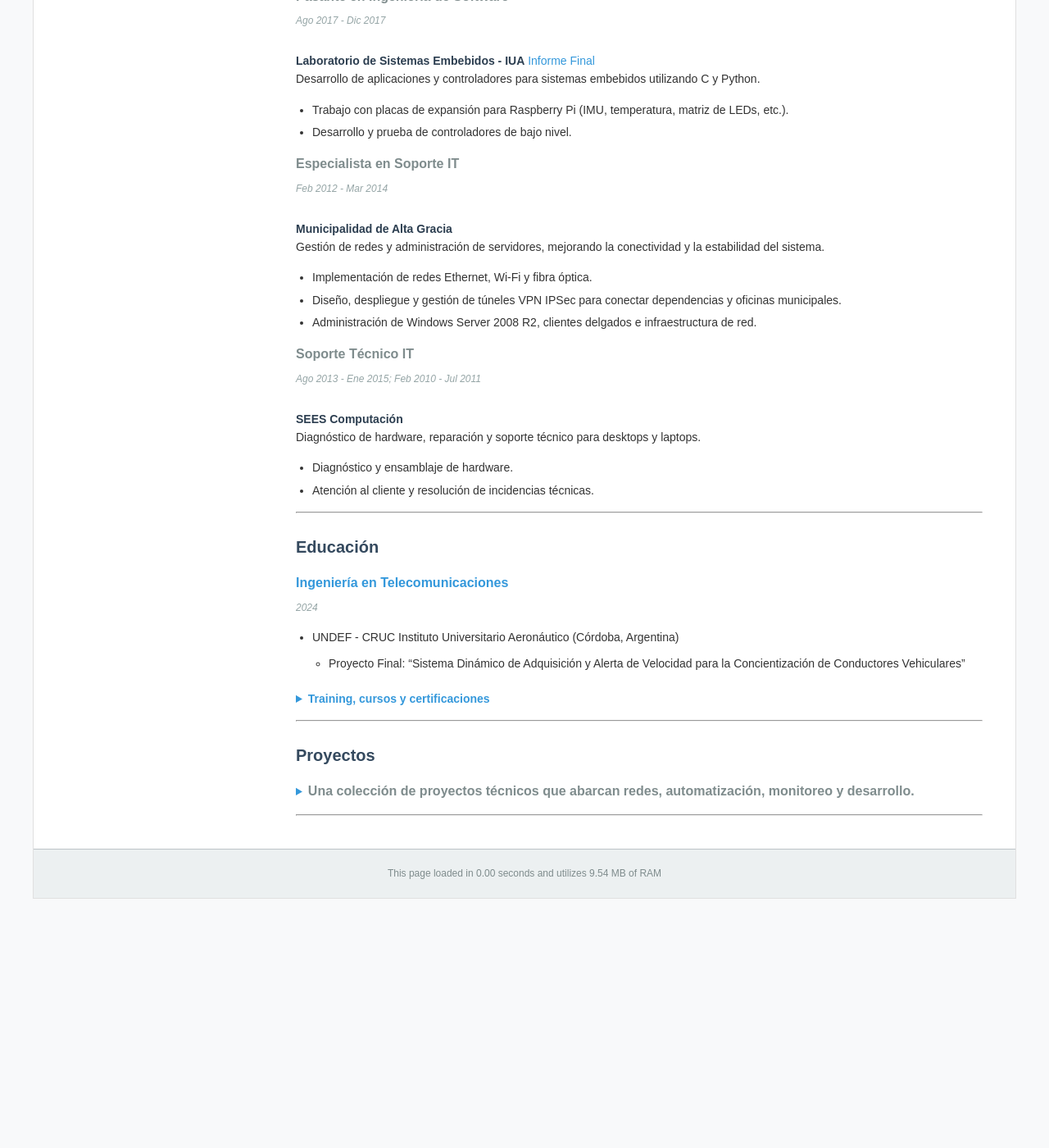
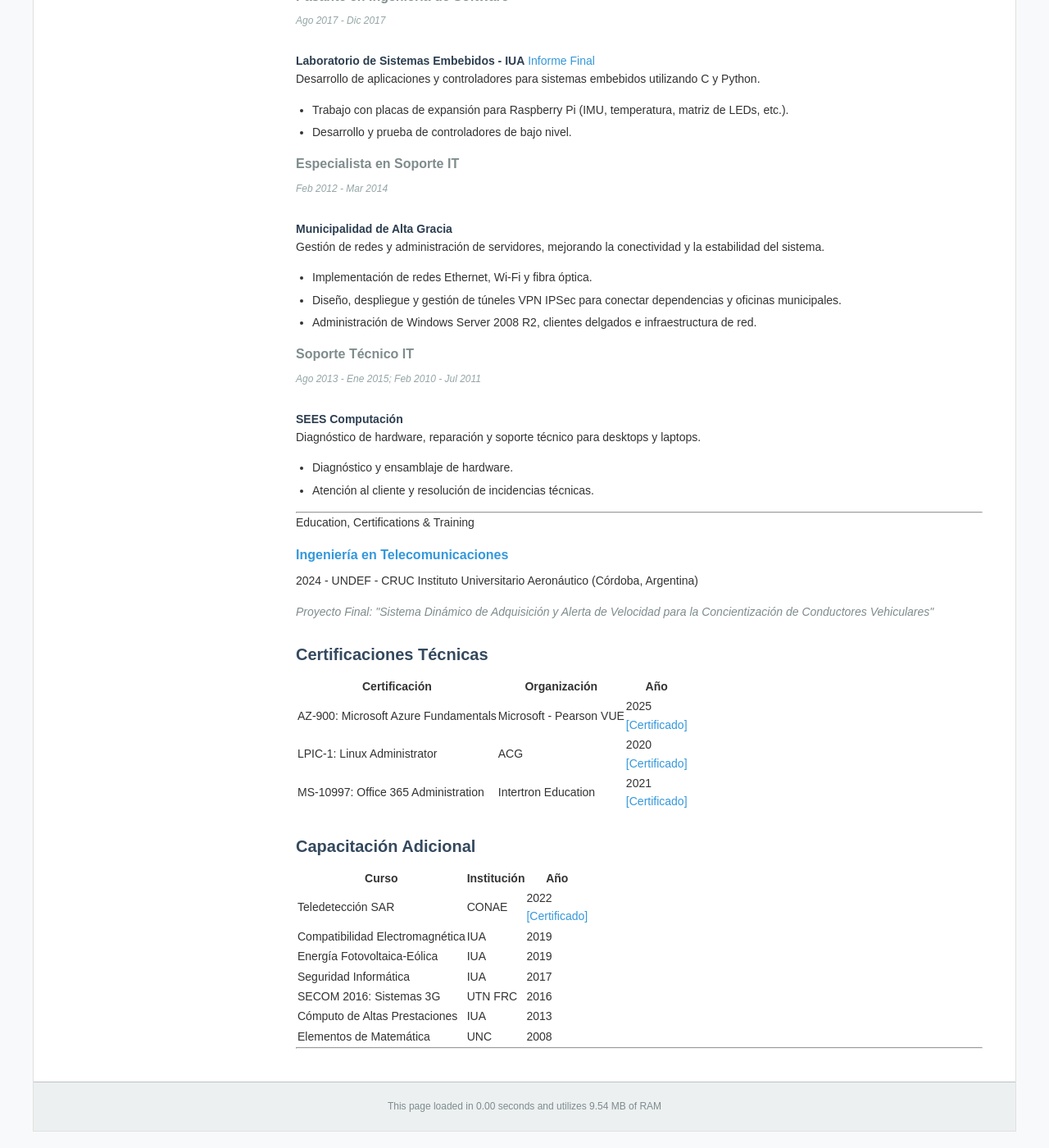
Before and after one commit to fipharraguerre/cv-homepage, a Jekyll site: the page built from index_es.md, in a window 1280 px wide and 1400 px high, scrolled down 1001 px. Shown: the whole window at 82% size. Built offline with Jekyll 4.4.1, drawn with Linux system fonts in a browser that asks for light colours; before the commit the page ends 2117 px from its top, so only the background shows below that.

Commit message:
education parser

```diff
--- a/_includes/education_es.md
+++ /dev/null
@@ -1,21 +0,0 @@
-<details>
-<summary><h4 style="display: inline;">Cursos y Certificaciones</h4></summary>
-	<ul>
-		<li><strong>AZ-900:</strong> Microsoft Azure Fundamentals - <em>Microsoft - Pearson VUE 2025 </em><a href="../assets/certs/az900_cert.pdf" target="_blank">[Certificado]</a></li>
-		<li><strong>LPIC-1:</strong> Linux Administrator - <em>ACG 2020 </em><a href="../assets/certs/LPIC-1_F2FE9BC58833.pdf" target="_blank">[Certificado]</a></li>
-		<li><strong>MS-10997:</strong> Office 365 Administration and Troubleshooting - <em>Intertron Education 2021 </em><a href="../assets/certs/10997.pdf" target="_blank">[Certificado]</a></li>
-	</ul>
-</details>
-
-<details>
-<summary><h4 style="display: inline;">Otros Cursos y Talleres</h4></summary>
-	<ul>
-		<li>Teledetección SAR - <em>CONAE 2022 </em><a href="../assets/certs/SAR.pdf" target="_blank">[Certificado]</a></li>
-		<li>Introducción a la Compatibilidad Electromagnética - <em>IUA 2019</em></li>
-		<li>Conceptos Prácticos para el Diseño de un Sitio de Energía Fotovoltaica-Eólica - <em>IUA 2019</em></li>
-		<li>Introducción a la Seguridad Informática - <em>IUA 2017</em></li>
-		<li>SECOM 2016: Sistemas de Modulación Ortogonales, Soluciones Indoor 3G - <em>UTN FRC 2016</em></li>
-		<li>Introducción al Cómputo de Altas Prestaciones (HPC) - <em>IUA 2013</em></li>
-		<li>Elementos de Matemática - <em>UNC 2008</em></li>
-	</ul>
-</details>
--- /dev/null
+++ b/_includes/education_parser.html
@@ -0,0 +1,178 @@
+<!-- Education Parser Include: _includes/education_parser.html -->
+<div class="education-section">
+    <div class="section-title">Education, Certifications & Training</div>
+
+    <!-- Main degree section -->
+    <div class="degree-title">
+        {% if page.lang == "es" %}
+            <h4><a href="../assets/certs/titulo_scan.pdf" target="_blank">Ingeniería en Telecomunicaciones</a></h4>
+            <p>2024 - UNDEF - CRUC Instituto Universitario Aeronáutico (Córdoba, Argentina)</p>
+            <p><em>Proyecto Final: "Sistema Dinámico de Adquisición y Alerta de Velocidad para la Concientización de Conductores Vehiculares"</em></p>
+        {% else %}
+            <h4><a href="../assets/certs/titulo_scan.pdf" target="_blank">B.Sc. Telecommunications Engineering</a></h4>
+            <p>2024 - UNDEF - CRUC Instituto Universitario Aeronáutico (Córdoba, Argentina)</p>
+            <p><em>Final Project: "Dynamic Speed Acquisition and Alert System for Driver Awareness"</em></p>
+        {% endif %}
+    </div>
+
+    <div class="two-column-edu">
+        <div class="left-edu-column">
+            {% if page.lang == "es" %}
+                <h3>Certificaciones Técnicas</h3>
+            {% else %}
+                <h3>Technical Certifications</h3>
+            {% endif %}
+
+            <table class="edu-table">
+                <thead>
+                    <tr>
+                        {% if page.lang == "es" %}
+                            <th>Certificación</th>
+                            <th>Organización</th>
+                            <th>Año</th>
+                        {% else %}
+                            <th>Certification</th>
+                            <th>Organization</th>
+                            <th>Year</th>
+                        {% endif %}
+                    </tr>
+                </thead>
+                <tbody>
+                    <tr>
+                        <td class="cert-name">AZ-900: Microsoft Azure Fundamentals</td>
+                        <td class="cert-org">Microsoft - Pearson VUE</td>
+                        <td class="cert-year">2025
+                            <div class="cert-link">
+                                {% if page.lang == "es" %}
+                                    <a href="../assets/certs/az900_cert.pdf" target="_blank">[Certificado]</a>
+                                {% else %}
+                                    <a href="../assets/certs/az900_cert.pdf" target="_blank">[Certificate]</a>
+                                {% endif %}
+                            </div>
+                        </td>
+                    </tr>
+                    <tr>
+                        <td class="cert-name">LPIC-1: Linux Administrator</td>
+                        <td class="cert-org">ACG</td>
+                        <td class="cert-year">2020
+                            <div class="cert-link">
+                                {% if page.lang == "es" %}
+                                    <a href="../assets/certs/LPIC-1_F2FE9BC58833.pdf" target="_blank">[Certificado]</a>
+                                {% else %}
+                                    <a href="../assets/certs/LPIC-1_F2FE9BC58833.pdf" target="_blank">[Certificate]</a>
+                                {% endif %}
+                            </div>
+                        </td>
+                    </tr>
+                    <tr>
+                        <td class="cert-name">MS-10997: Office 365 Administration</td>
+                        <td class="cert-org">Intertron Education</td>
+                        <td class="cert-year">2021
+                            <div class="cert-link">
+                                {% if page.lang == "es" %}
+                                    <a href="../assets/certs/10997.pdf" target="_blank">[Certificado]</a>
+                                {% else %}
+                                    <a href="../assets/certs/10997.pdf" target="_blank">[Certificate]</a>
+                                {% endif %}
+                            </div>
+                        </td>
+                    </tr>
+                </tbody>
+            </table>
+        </div>
+
+        <div class="right-edu-column">
+            {% if page.lang == "es" %}
+                <h3>Capacitación Adicional</h3>
+            {% else %}
+                <h3>Additional Training</h3>
+            {% endif %}
+
+            <table class="edu-table">
+                <thead>
+                    <tr>
+                        {% if page.lang == "es" %}
+                            <th>Curso</th>
+                            <th>Institución</th>
+                            <th>Año</th>
+                        {% else %}
+                            <th>Course</th>
+                            <th>Institution</th>
+                            <th>Year</th>
+                        {% endif %}
+                    </tr>
+                </thead>
+                <tbody>
+                    <tr>
+                        <td class="cert-name">Teledetección SAR</td>
+                        <td class="cert-org">CONAE</td>
+                        <td class="cert-year">2022
+                            <div class="cert-link">
+                                {% if page.lang == "es" %}
+                                    <a href="../assets/certs/SAR.pdf" target="_blank">[Certificado]</a>
+                                {% else %}
+                                    <a href="../assets/certs/SAR.pdf" target="_blank">[Certificate]</a>
+                                {% endif %}
+                            </div>
+                        </td>
+                    </tr>
+                    <tr>
+                        <td class="cert-name">
+                            {% if page.lang == "es" %}
+                                Compatibilidad Electromagnética
+                            {% else %}
+                                Electromagnetic Compatibility
+                            {% endif %}
+                        </td>
+                        <td class="cert-org">IUA</td>
+                        <td class="cert-year">2019</td>
+                    </tr>
+                    <tr>
+                        <td class="cert-name">
+                            {% if page.lang == "es" %}
+                                Energía Fotovoltaica-Eólica
+                            {% else %}
+                                Photovoltaic-Wind Energy
+                            {% endif %}
+                        </td>
+                        <td class="cert-org">IUA</td>
+                        <td class="cert-year">2019</td>
+                    </tr>
+                    <tr>
+                        <td class="cert-name">
+                            {% if page.lang == "es" %}
+                                Seguridad Informática
+                            {% else %}
+                                Information Security
+                            {% endif %}
+                        </td>
+                        <td class="cert-org">IUA</td>
+                        <td class="cert-year">2017</td>
+                    </tr>
+                    <tr>
+                        <td class="cert-name">SECOM 2016: Sistemas 3G</td>
+                        <td class="cert-org">UTN FRC</td>
+                        <td class="cert-year">2016</td>
+                    </tr>
+                    <tr>
+                        <td class="cert-name">
+                            {% if page.lang == "es" %}
+                                Cómputo de Altas Prestaciones
+                            {% else %}
+                                High Performance Computing
+                            {% endif %}
+                        </td>
+                        <td class="cert-org">IUA</td>
+                        <td class="cert-year">2013</td>
+                    </tr>
+                    <tr>
+                        <td class="cert-name">Elementos de Matemática</td>
+                        <td class="cert-org">UNC</td>
+                        <td class="cert-year">2008</td>
+                    </tr>
+                </tbody>
+            </table>
+        </div>
+    </div>
+    <div style="clear: both;"></div>
+</div>
--- a/_includes/projects_es.md
+++ /dev/null
@@ -1,52 +0,0 @@
-<details>
-<summary><h4 style="display: inline;">Una colección de proyectos técnicos que abarcan redes, automatización, monitoreo y desarrollo.</h4></summary>
-	<ul>
-		<li><strong><a href="#vpn-zerotier">VPN Sitio a Sitio usando Zerotier con puente en LXC</a></strong><br>
-		Demuestra redes, configuración de VPN y virtualización.</li>
-
-		<li><strong><a href="#cloudflared-lxc">Instalación y Configuración de Cloudflared en un LXC</a></strong><br>
-		Involucra redes, proxy inverso y servicios en la nube.</li>
-
-		<li><strong><a href="#veeam-reports">Informes de Veeam B&R utilizando PowerShell</a></strong><br>
-		Utiliza PowerShell para Windows y gestión de copias de seguridad.</li>
-
-		<li><strong><a href="#docker-glusterfs">Alta Disponibilidad y Almacenamiento Persistente con Docker Swarm y GlusterFS</a></strong><br>
-		Demuestra alta disponibilidad y clustering.</li>
-
-		<li><strong><a href="#flask-mariadb">Recepción y Almacenamiento de Datos JSON en MariaDB mediante una Aplicación Flask</a></strong><br>
-		Gestión de servidores Linux con bases de datos y servicios web.</li>
-
-		<li><strong><a href="#lxc-migration">Migración de Contenedor LXC de Proxmox a Ubuntu en Hyper-V</a></strong><br>
-		Muestra la migración entre plataformas de virtualización.</li>
-
-		<li><strong><a href="#v2v-migration">Migración V2V de Proxmox a Hyper-V</a></strong><br>
-		Involucra virtualización multiplataforma.</li>
-
-		<li><strong><a href="#zabbix-temp">Monitoreo de Temperatura de CPU con UserParameters de Zabbix</a></strong><br>
-		Muestra configuración de monitoreo.</li>
-
-		<li><strong><a href="#ups-grafana">Graficación de Variables de UPS en Grafana</a></strong><br>
-		Utiliza herramientas de monitoreo para visualizar datos.</li>
-
-		<li><strong><a href="#public-ip-grafana">Visualización de IP Pública en el Panel de Grafana usando UserParameters de Zabbix</a></strong><br>
-		Involucra monitoreo y seguimiento de IP pública.</li>
-
-		<li><strong><a href="#merval-data">Extracción de Datos del Mercado de Valores MERVAL desde HTML y Exportación a CSV</a></strong><br>
-		Web scraping y almacenamiento de datos.</li>
-
-		<li><strong><a href="#stm32-flashing">Flasheo de STM32F103 vía UART0</a></strong><br>
-		Demuestra técnicas de flasheo de bajo nivel.</li>
-
-		<li><strong><a href="#veeam-rest-api">API REST para Almacenar Resultados de Veeam B&R en MariaDB usando PowerShell</a></strong><br>
-		Combina automatización, bases de datos y APIs.</li>
-
-		<li><strong><a href="#fm-synthesizer">Sintetizador FM para Archivos MIDI en Python</a></strong><br>
-		Muestra audio digital y síntesis.</li>
-
-		<li><strong><a href="#job-fetcher">Aplicación de Búsqueda de Ofertas de Trabajo</a></strong><br>
-		Demuestra web scraping y automatización.</li>
-
-		<li><strong><a href="#sql-maintenance">Obtención del Estado del Plan de Mantenimiento de SQL Server</a></strong><br>
-		Utiliza PowerShell para mantenimiento de SQL.</li>
-	</ul>
-</details>
--- a/index_es.md
+++ b/index_es.md
@@ -111,20 +111,6 @@
 
 ---
 
-### Educación
-#### [Ingeniería en Telecomunicaciones](../assets/certs/titulo_scan.pdf)
-*2024*
-  - UNDEF - CRUC Instituto Universitario Aeronáutico (Córdoba, Argentina)
-    - Proyecto Final: "Sistema Dinámico de Adquisición y Alerta de Velocidad para la Concientización de Conductores Vehiculares"
-
-<details>
-    <summary>Training, cursos y certificaciones</summary>
-	{% include education_es.md %}
-</details>
+{% include education_parser.html %}
 
 ---
-
-### Proyectos
-{% include projects_es.md %}
-
----
```
Also changed, not shown: _includes/education_en.md (deleted, +0 -21 lines), _includes/projects_en.md (deleted, +0 -52 lines), index_en.md (+1 -10 lines).
